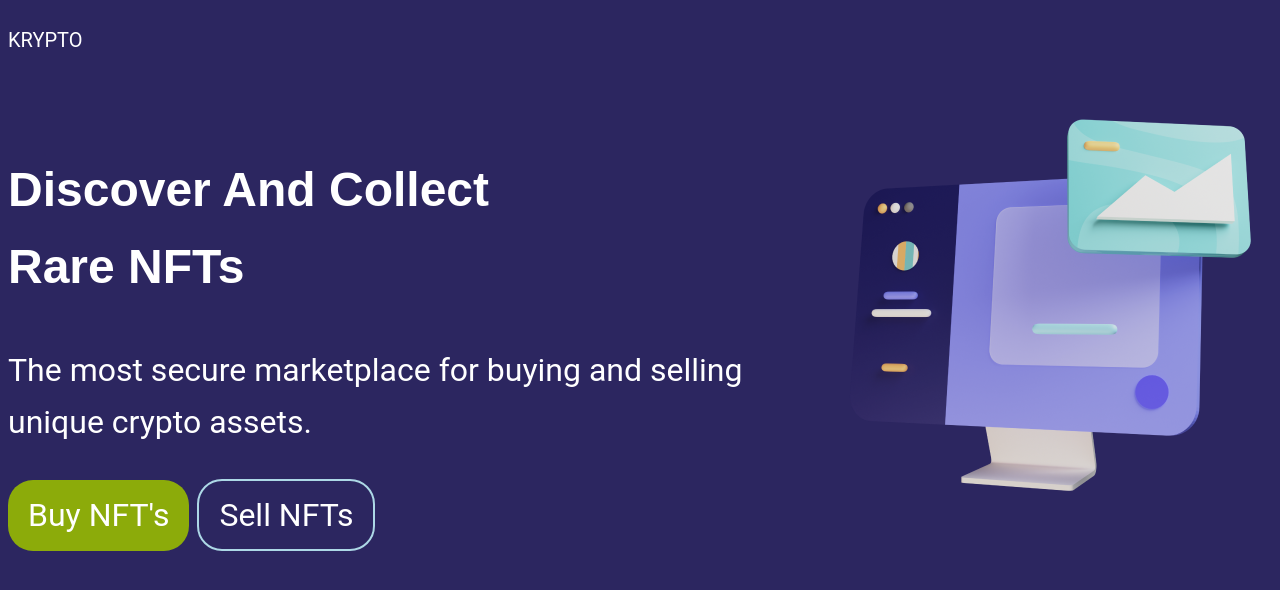
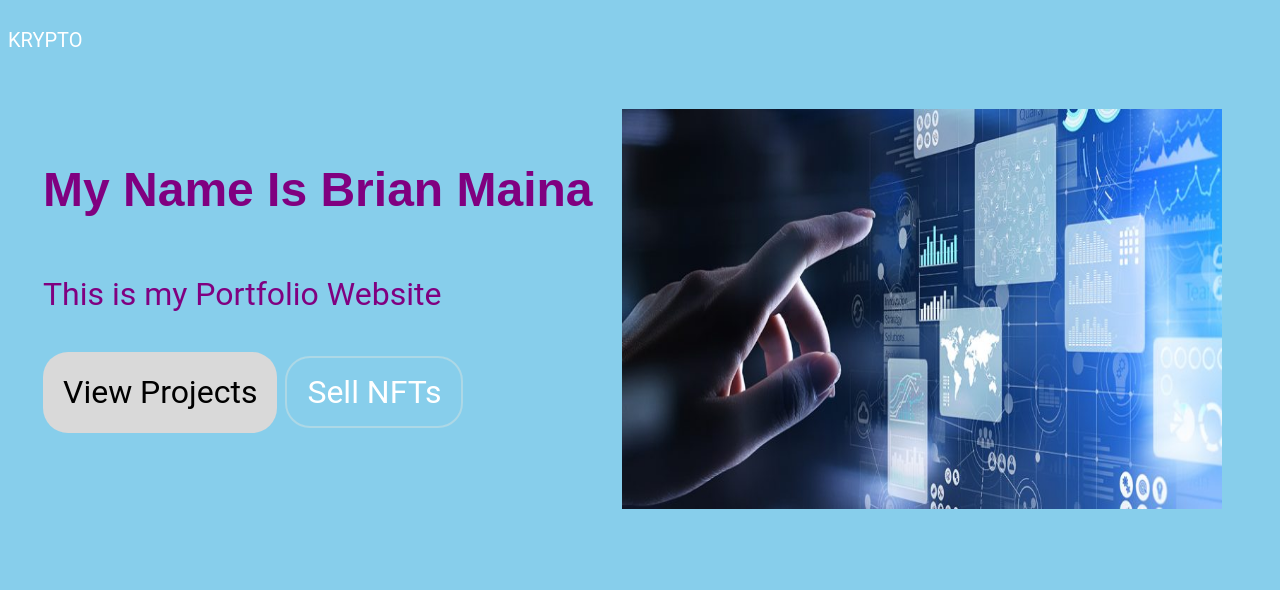
Before and after one commit to NJIT-WIS/Personal-Portfolio, a website: page docs/index.html in a window 1280 px wide. Drawn offline with Linux system fonts and the light colour scheme.

Commit message:
Made changes to hero section to reflect figma design

```diff
--- a/docs/css/style.css
+++ b/docs/css/style.css
@@ -1,5 +1,5 @@
 :root {
-  --background-color: #2c2660;
+  --background-color: #87ceeb;
   --base-link-color: #ffffff;
   --primary-color: #8cab0a;
   --secondary-color: #060;
@@ -56,6 +56,9 @@ header {
   margin-right: auto;
 }
 
+.hero-text {
+  margin-left: 35px;
+}
 .menu {
   display: flex;
   justify-content: flex-end;
@@ -70,8 +73,9 @@ header {
 .hero {
   display: flex;
   justify-content: space-between;
-  background: var(--background-color) url(../images/computer.png) no-repeat
-    right center;
+  background: var(--background-color) url(../images/data_analyst.jpg) no-repeat
+    calc(100% - 50px) center;
+  background-size: 600px 400px;
   height: 473px;
   font: 2rem / 1.6 var(--font-primary);
 }
@@ -79,10 +83,12 @@ header {
 .hero h1 {
   margin-top: 5rem;
   width: 35rem;
+  color: #800080;
 }
 
 .sub-text {
   width: 50rem;
+  color: #800080;
 }
 
 footer {
@@ -301,18 +307,18 @@ footer {
   background-color: var(--testimonial-color2);
 }
 
+.a.pill-link:hover {
+  background-color: var(--accent-color);
+}
+
 a.pill-link {
   display: inline-block;
-  padding: 10px 20px;
+  padding: 15px 20px;
   border-radius: 25px;
-  background-color: var(--primary-color);
-  color: #ffffff;
+  background-color: #d9d9d9;
+  color: black;
   text-decoration: none;
   transition: background-color 0.3s ease;
-}
-
-.a.pill-link:hover {
-  background-color: var(--accent-color);
 }
 
 a.alt-pill-link {
--- a/docs/index.html
+++ b/docs/index.html
@@ -16,12 +16,9 @@
       </header>
       <section class="hero">
         <div class="hero-text">
-          <h1>Discover and Collect Rare NFTs</h1>
-          <p class="sub-text">
-            The most secure marketplace for buying and selling unique crypto
-            assets.
-          </p>
-          <a href="#" class="pill-link">Buy NFT's</a>
+          <h1>My name is Brian Maina</h1>
+          <p class="sub-text">This is my Portfolio Website</p>
+          <a href="#" class="pill-link">View Projects</a>
           <a href="#" class="alt-pill-link">Sell NFTs</a>
         </div>
       </section>
```
